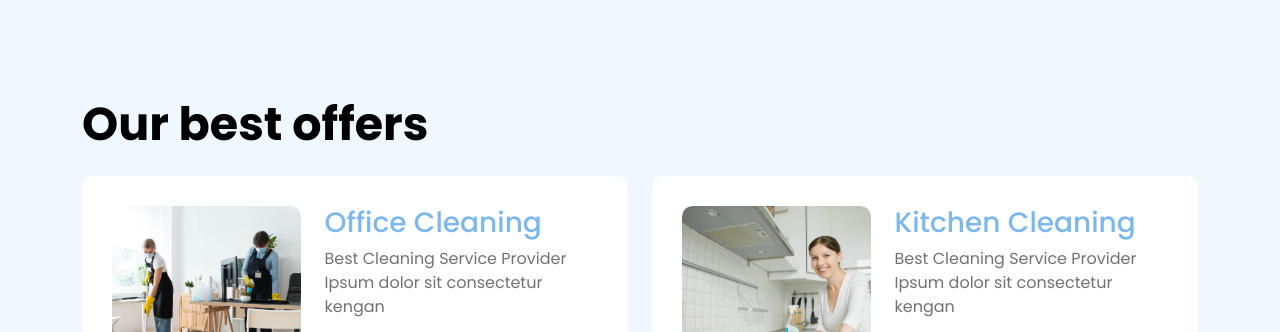
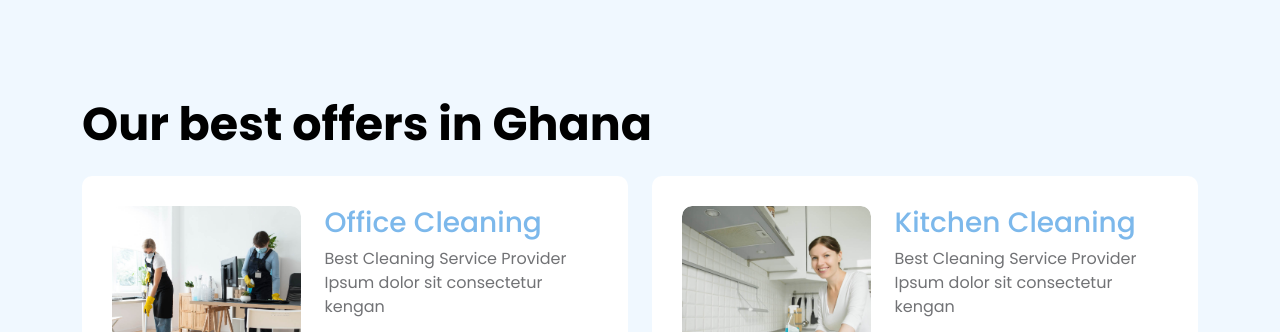
Before and after one commit to AlorCoda/Devops25-github-actions, a plain HTML site: page index.html in a window 1280 px wide. Shown: the part 1150-1482 px from the top of the page. Drawn offline with nearby package versions, Linux system fonts and the light colour scheme; a web font is replaced by a local one.

Commit message:
edited index.html file

```diff
--- a/index.html
+++ b/index.html
@@ -189,7 +189,7 @@ Free Bootstrap 5 HTML Template
                     <div class="row">
 
                         <div class="col-lg-12 col-12">
-                            <h2 class="mb-4">Our best offers</h2>
+                            <h2 class="mb-4">Our best offers in Ghana</h2>
                         </div>
 
                         <div class="col-lg-6 col-12">
```
